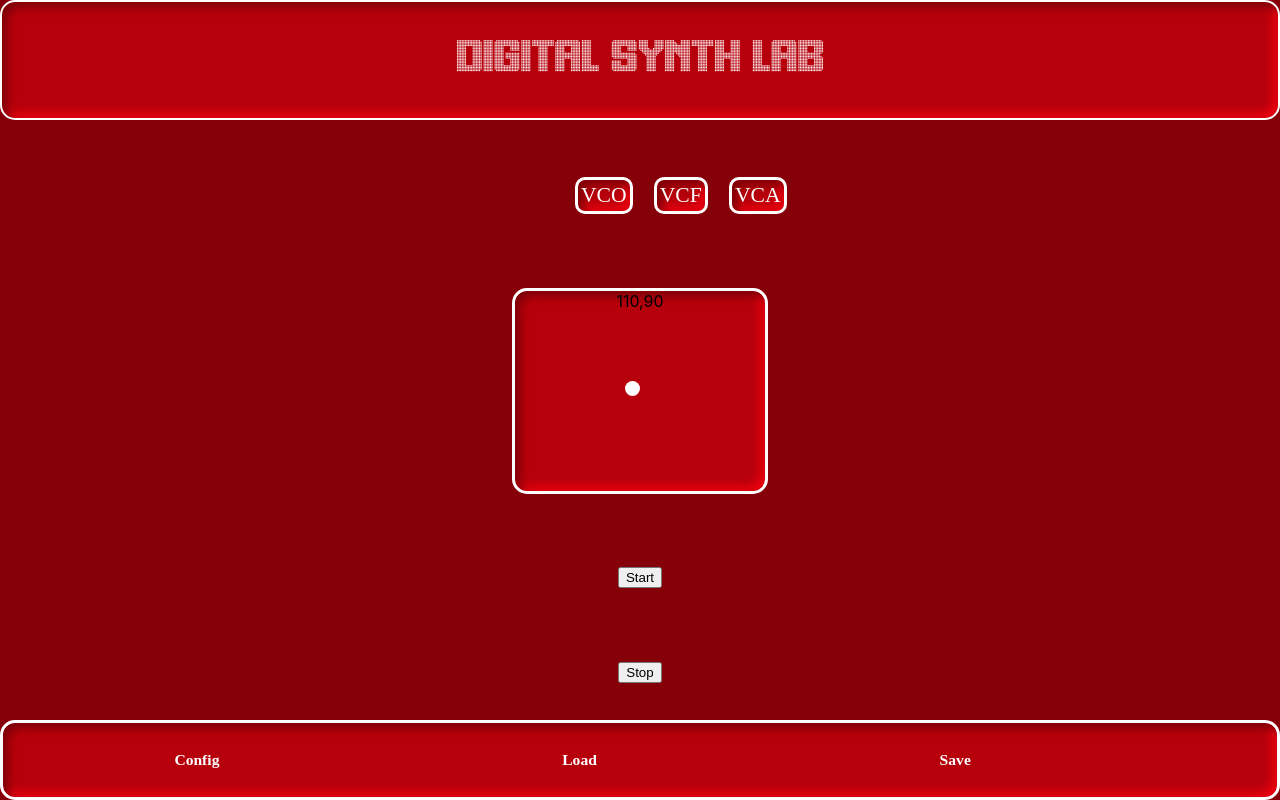
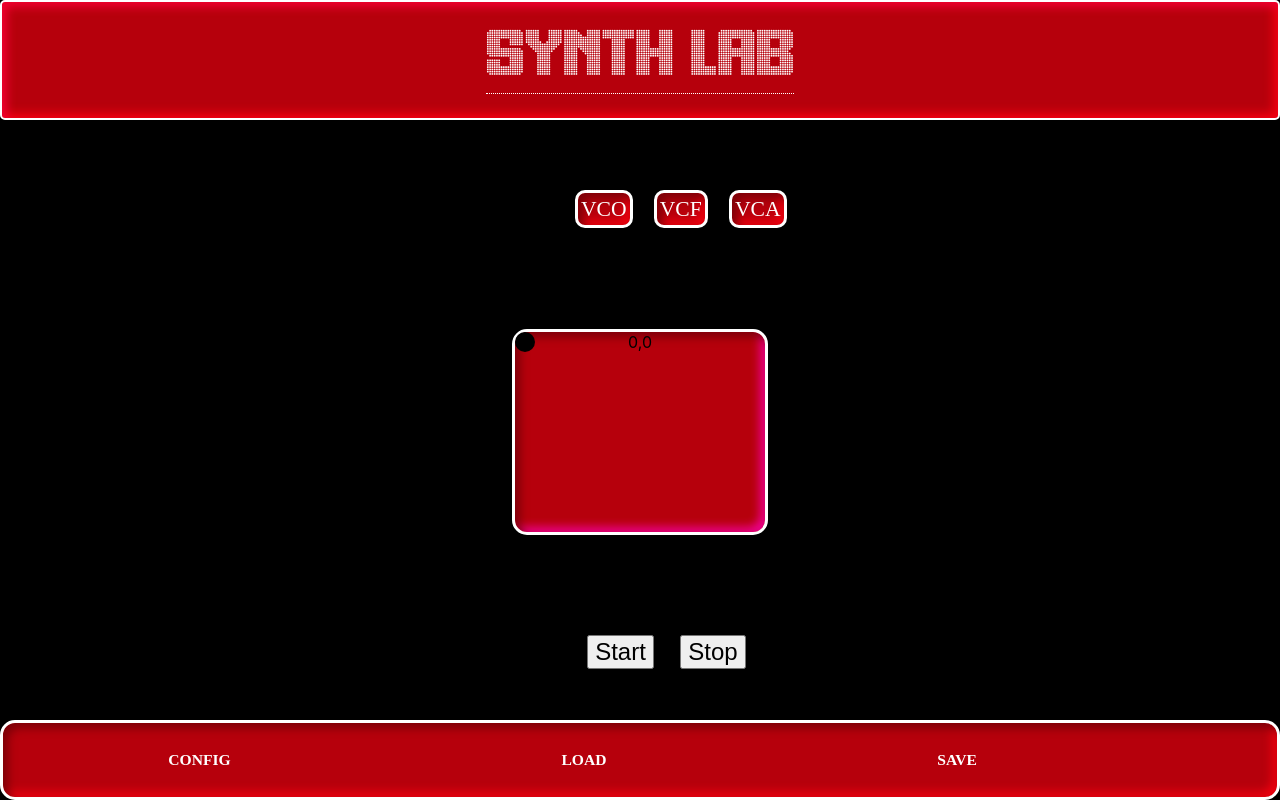
Before and after one commit to PhilippAubert/capstone-digitalSynth, a React (Create React App) app in the folder digitalsynth/: page / in a window 1280 px wide. Built offline with nearby package versions, Linux system fonts and the light colour scheme.

Commit message:
Add Touchpad

```diff
--- a/digitalsynth/src/App.css
+++ b/digitalsynth/src/App.css
@@ -6,22 +6,19 @@
   display: grid;
   grid-template-rows: 15vh auto 10vh;
   height: 100vh;
-  background: #850008;
+  background: #000;
 }
 
 .App-Header {
-  font-family: "Squad";
-  font-size: 2.9em;
-  color: white;
   grid-row: 1/2;
   display: flex;
-  justify-content: space-around;
+  justify-content: center;
   flex-direction: row;
   align-items: center;
-  border-radius: 15px;
+  border-radius: 5px;
   border: 2px solid white;
   background: #b6000c;
-  box-shadow: inset 5px 5px 10px #7c0008, inset -5px -5px 10px #f00010;
+  box-shadow: inset 5px 5px 10px #f00030, inset -5px -5px 10px #f00010;
 }
 
 .Nav-Bar {
@@ -54,7 +51,7 @@
   border: 3px solid white;
   border-radius: 15px;
   background: #b6000c;
-  box-shadow: inset 5px 5px 10px #7c0008, inset -5px -5px 10px #f00010;
+  box-shadow: inset 5px 5px 10px #7c0008, inset -5px -5px 10px #f00090;
 }
 
 .Slider {
@@ -144,3 +141,14 @@ input {
   flex-direction: row;
   justify-content: space-around;
 }
+
+.OnOff_Board {
+  display: flex;
+  flex-direction: row;
+  justify-content: space-around;
+}
+
+.OnOff {
+  margin: 0 10%;
+  font-size: 1.5em;
+}
--- a/digitalsynth/src/App.js
+++ b/digitalsynth/src/App.js
@@ -287,7 +287,7 @@ export default function App() {
                   className="Value"
                 />
                 <h2> Resonance </h2>
-                <input type="range" min="0" max="880" className="Value" />
+                <input type="range" min="0" max="1000" className="Value" />
               </div>
             </Route>
 
@@ -312,9 +312,16 @@ export default function App() {
         </Router>
 
         <Touchpad />
-
-        <button onClick={onClickStart}> Start </button>
-        <button onClick={onClickStop}> Stop </button>
+        <div className="OnOff_Board">
+          <button className="OnOff" onClick={onClickStart}>
+            {" "}
+            Start{" "}
+          </button>
+          <button className="OnOff" onClick={onClickStop}>
+            {" "}
+            Stop{" "}
+          </button>
+        </div>
       </main>
       <footer className="App-Footer">
         <Footer />
--- a/digitalsynth/src/components/Footer.js
+++ b/digitalsynth/src/components/Footer.js
@@ -1,10 +1,5 @@
 import "./css/Footer.css";
-import {
-  BrowserRouter as Router,
-  Switch,
-  NavLink,
-  Route,
-} from "react-router-dom";
+import { BrowserRouter as Router, Switch, Route } from "react-router-dom";
 
 export default function Footer() {
   return (
@@ -13,14 +8,14 @@ export default function Footer() {
         <Switch>
           <div className="FooterNav">
             <Route>
-              <h2>Config</h2>
+              <h2>CONFIG</h2>
             </Route>
             <Route>
-              <h2>Load</h2>
+              <h2>LOAD</h2>
             </Route>
 
             <Route>
-              <h2>Save</h2>
+              <h2>SAVE</h2>
             </Route>
           </div>
         </Switch>
--- a/digitalsynth/src/components/Header.js
+++ b/digitalsynth/src/components/Header.js
@@ -1,6 +1,9 @@
 import "./css/Header.css";
 
-export default function Header(){
-    return <div className="Header"> DIGITAL SYNTH LAB</div>
-
+export default function Header() {
+  return (
+    <div className="Header">
+      <h1>SYNTH LAB</h1>
+    </div>
+  );
 }
--- a/digitalsynth/src/components/Touchpad.js
+++ b/digitalsynth/src/components/Touchpad.js
@@ -2,7 +2,7 @@ import { useState } from "react";
 import "./css/Touchpad.css";
 
 export default function Touchpad() {
-  const [pointPos, setPointPos] = useState({ x: 110, y: 90 });
+  const [pointPos, setPointPos] = useState({ x: 0, y: 0 });
 
   function handlePointerMove(event) {
     const { clientX, clientY } = event;
--- a/digitalsynth/src/components/css/Header.css
+++ b/digitalsynth/src/components/css/Header.css
@@ -0,0 +1,6 @@
+.Header h1 {
+  font-size: 4.2em;
+  font-family: "Squad";
+  color: white;
+  border-bottom: 1.8px dotted #fff;
+}
--- a/digitalsynth/src/components/css/Touchpad.css
+++ b/digitalsynth/src/components/css/Touchpad.css
@@ -7,12 +7,13 @@
 }
 
 .absolute {
-  position: absolute;
+  position: abolute;
 }
 
 .box {
-  height: 15px;
-  width: 15px;
+  height: 20px;
+  width: 20px;
   border-radius: 100%;
-  background-color: white;
+  background-color: #000;
+  position: absolute;
 }
```
